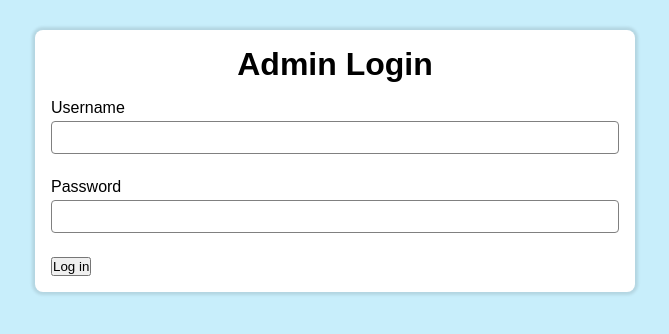
After one commit to kohumukini/ice-cream, a Node server app: page /login in a window 1280 px wide. The commit adds this page. Shown: the top 334 px of the page, without its empty margins (305-974 px from the left). Run offline with Node 20, Linux system fonts and the light colour scheme.

Commit message:
feat (*): Login feature

```diff
--- a/app.js
+++ b/app.js
@@ -1,6 +1,7 @@
 import express, { json } from 'express';
 import dotenv from 'dotenv';
 import mysql2 from 'mysql2';
+import session from 'express-session';
 
 dotenv.config();
 
@@ -20,6 +21,18 @@ const orders = [];
 app.use(express.static('public'));
 app.use(express.urlencoded({ extended: true }));
 
+app.use(session({
+    secret: process.env.SESSION_SECRET,
+    resave: false,
+    saveUninitialized: false,
+    cookie: { maxAge: 1000 * 60 * 60 }
+}));
+
+function requireLogin(req, res, next) {
+    if (req.session.loggedIn) next();
+    else res.redirect('/login');
+}
+
 app.set("view engine", 'ejs');
 
 app.get('/', (req, res) => {
@@ -30,7 +43,7 @@ app.get('/confirm-order', (req, res) => {
     res.render("confirm")
 })
 
-app.get('/admin', async (req, res) => {
+app.get('/admin', requireLogin, async (req, res) => {
     try {
         const [orders] = await pool.query('SELECT * FROM orders ORDER BY timestamp DESC');
         res.render('admin', { orders });
@@ -38,17 +51,17 @@ app.get('/admin', async (req, res) => {
         console.error('Database Error:', err);
         res.status(500).send('Error loading orders: ' + err.message);
     }
-})
+});
 
-app.get('/db-test', async (req, res) => {
-    try {
-        const [orders] = await pool.query('SELECT * FROM orders');
-        res.send(orders);
-    } catch (err) {
-        console.error('Database Error:', err);
-        res.status(500).send('Database Error: ' + err.message);
-    }
-})
+app.get('/login', (req, res) => {
+    res.render('login', { error: null });
+});
+
+app.get('/logout', (req, res) => {
+    req.session.destroy(() => {
+        res.redirect('/login');
+    });
+});
 
 app.post('/submit-order', async (req, res) => {
     try {
@@ -79,8 +92,21 @@ app.post('/submit-order', async (req, res) => {
         console.error('Error saving order:', err);
         res.status(500).send(`Sorry, there was an error processing your order. Please try again.`)
     }
+});
+
+app.post('/login', (req, res) => {
+    const username = req.body.username;
+    const password = req.body.password;
+
+    if (username === process.env.ADMIN_USER &&
+        password === process.env.ADMIN_PASSWORD) {
+            req.session.loggedIn = true;
+            res.redirect('/admin');
+        } else {
+            res.render('login', { error: "Invalid username or password." })
+        }
 })
 
 app.listen(PORT, () => {
     console.log(`Server running at http://localhost:${PORT}`);
-})
+});
--- a/package.json
+++ b/package.json
@@ -22,6 +22,7 @@
     "dotenv": "^18.0.10",
     "ejs": "^7.0.2",
     "express": "^5.2.1",
+    "express-session": "^1.19.0",
     "mysql2": "^3.24.6"
   },
   "devDependencies": {
--- a/public/styles/styles.css
+++ b/public/styles/styles.css
@@ -37,7 +37,7 @@ main .order-form legend {
     padding: 0 .75rem;
 }
 
-input[type="text"], input[type="email"], select, textarea {
+input[type="text"], input[type="email"], select, textarea, input[type="password"] {
     width: 100%;
     padding: 8px;
     border-radius: .25rem;
--- a/views/admin.ejs
+++ b/views/admin.ejs
@@ -13,6 +13,7 @@
 </head>
 <body>
     <h1>Orders</h1>
+    <a href="/logout">Log Out</a>
 
     <table id="order-table" class="display">
         <thead>
--- /dev/null
+++ b/views/login.ejs
@@ -0,0 +1,28 @@
+<!DOCTYPE html>
+<html lang="en">
+<head>
+    <meta charset="UTF-8">
+    <meta name="viewport" content="width=device-width, initial-scale=1.0">
+    <title>Admin Login</title>
+
+    <link rel="stylesheet" href="/styles/styles.css" >
+</head>
+<body>
+    <main>
+        <h1>Admin Login</h1>
+        <% if (error) { %>
+            <p class="login-error"><%= error %></p>
+        <% } %>
+
+        <form action="/login" method="post">
+            <label for="username">Username</label>
+            <input type="text" id="username" name="username" required>
+
+            <label for="password">Password</label>
+            <input type="password" id="password" name="password" required>
+
+            <button type="submit">Log in</button>
+        </form>
+    </main>
+</body>
+</html>
```
Also changed, not shown: 1 other file.
